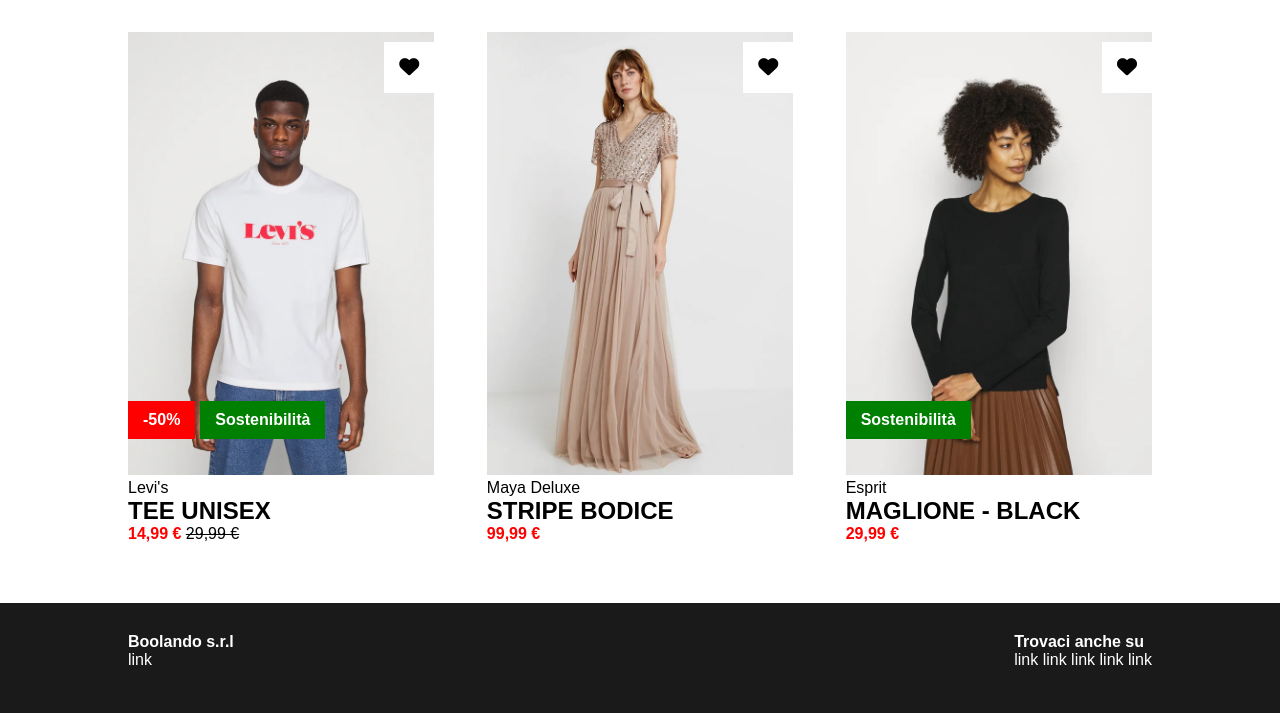
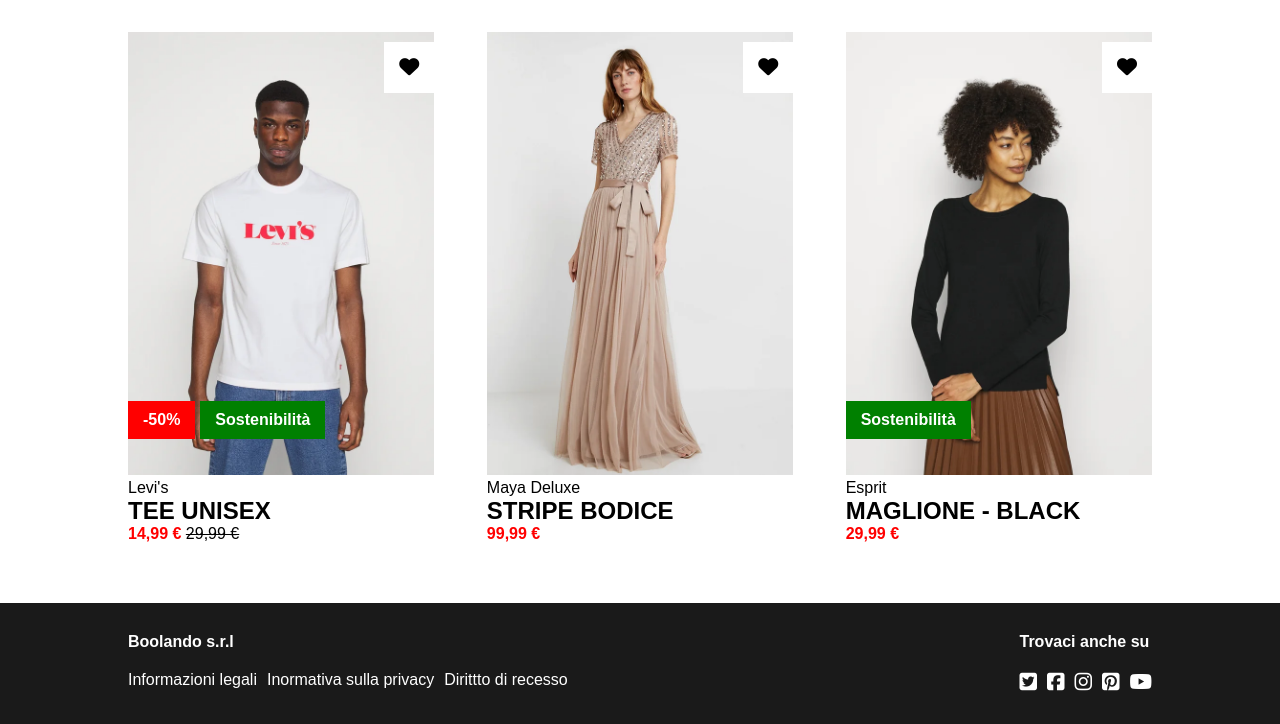
Before and after one commit to mendozagianfranco/html-css-boolando, a plain HTML site: page index.html in a window 1280 px wide. Shown: the part 675-1399 px from the top of the page. Drawn offline with Linux system fonts and the light colour scheme.

Commit message:
feat: complete footer

```diff
--- a/css/style.css
+++ b/css/style.css
@@ -4,12 +4,6 @@
     margin: 0;
     padding: 0;
     box-sizing: border-box;
-}
-
-/****  DEBUG ****/
-
-.debug footer {
-    height: 110px;
 }
 
 /**** UTILITIES ****/
@@ -26,6 +20,11 @@ body {
 
 ul {
     list-style-type: none;
+}
+
+a {
+    text-decoration: none;
+    color: inherit;
 }
 
 .disable {
@@ -164,3 +163,17 @@ footer {
 footer .container {
     justify-content: space-between;
 }
+
+footer .container .information .name-company,
+footer .container .social .text {
+    margin-bottom: 20px;
+}
+
+footer .container .information .links-footer ul,
+footer .container .social ul {
+    gap: 10px;
+}
+
+footer .container .social ul {
+    font-size: 20px;
+}
--- a/index.html
+++ b/index.html
@@ -294,11 +294,46 @@
                     <div class="name-company">
                         <strong>Boolando s.r.l</strong>
                     </div>
-                    <div class="links-footer">link</div>
+                    <div class="links-footer">
+                        <ul class="flex">
+                            <li><a href="#">Informazioni legali</a></li>
+                            <li><a href="#">Inormativa sulla privacy</a></li>
+                            <li><a href="#">Dirittto di recesso</a></li>
+                        </ul>
+                    </div>
                 </div>
-                <div class="links-footer">
+                <div class="social">
                     <div class="text"><strong>Trovaci anche su</strong></div>
-                    <div class="links-social">link link link link link</div>
+                    <div class="links-social">
+                        <ul class="flex">
+                            <li>
+                                <a href="#"
+                                    ><i class="fa-brands fa-square-twitter"></i
+                                ></a>
+                            </li>
+                            <li>
+                                <a href="#"
+                                    ><i class="fa-brands fa-square-facebook"></i
+                                ></a>
+                            </li>
+                            <li>
+                                <a href="#"
+                                    ><i class="fa-brands fa-instagram"></i
+                                ></a>
+                            </li>
+                            <li>
+                                <a href="#"
+                                    ><i
+                                        class="fa-brands fa-square-pinterest"></i
+                                ></a>
+                            </li>
+                            <li>
+                                <a href="#"
+                                    ><i class="fa-brands fa-youtube"></i
+                                ></a>
+                            </li>
+                        </ul>
+                    </div>
                 </div>
             </div>
         </footer>
```
